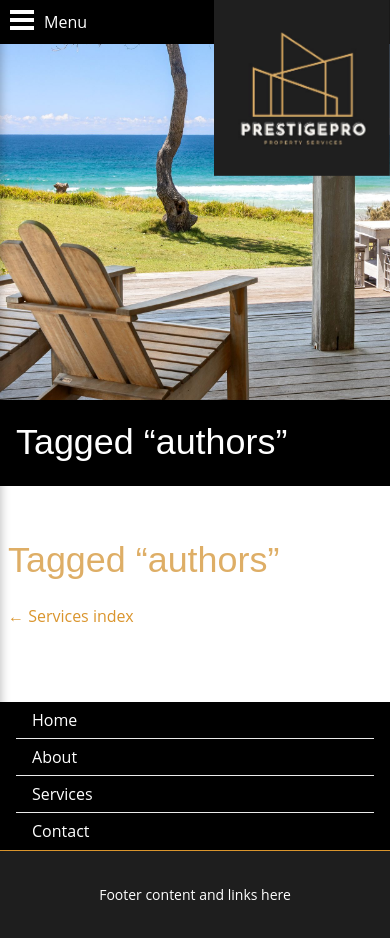
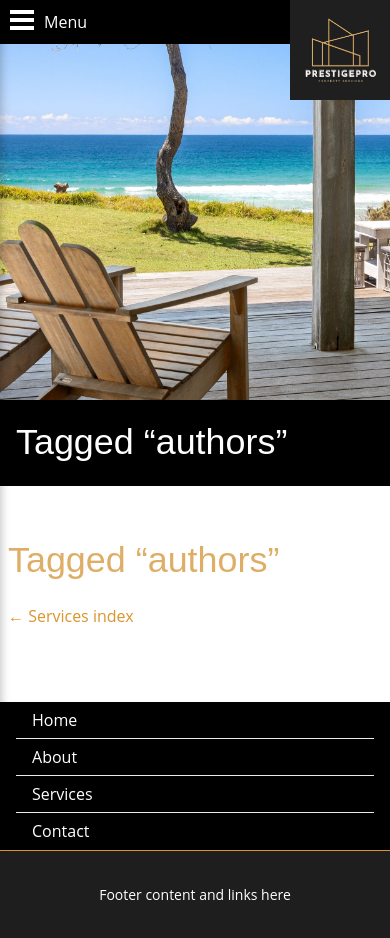
Before and after one commit to webtactics/prestigepropropertyservices, an Eleventy site: page tags.njk in a window 390 px wide. Built offline with nearby package versions, Linux system fonts and the light colour scheme; Eleventy itself is replaced by a stand-in of ours; files that its build step writes are made by us from their sources; a web font is replaced by a local one.

Commit message:
Update prestige-grid.css

```diff
--- a/_includes/assets/css/prestige-grid.css
+++ b/_includes/assets/css/prestige-grid.css
@@ -374,7 +374,7 @@ display: none;
 }
 .logo {position:absolute;right:0;text-align: right;}
 .logo img {
-max-width:176px;
+max-width:100px;
 -webkit-transition: all 1s;
 -moz-transition: all 1s;
 -ms-transition: all 1s;
```
